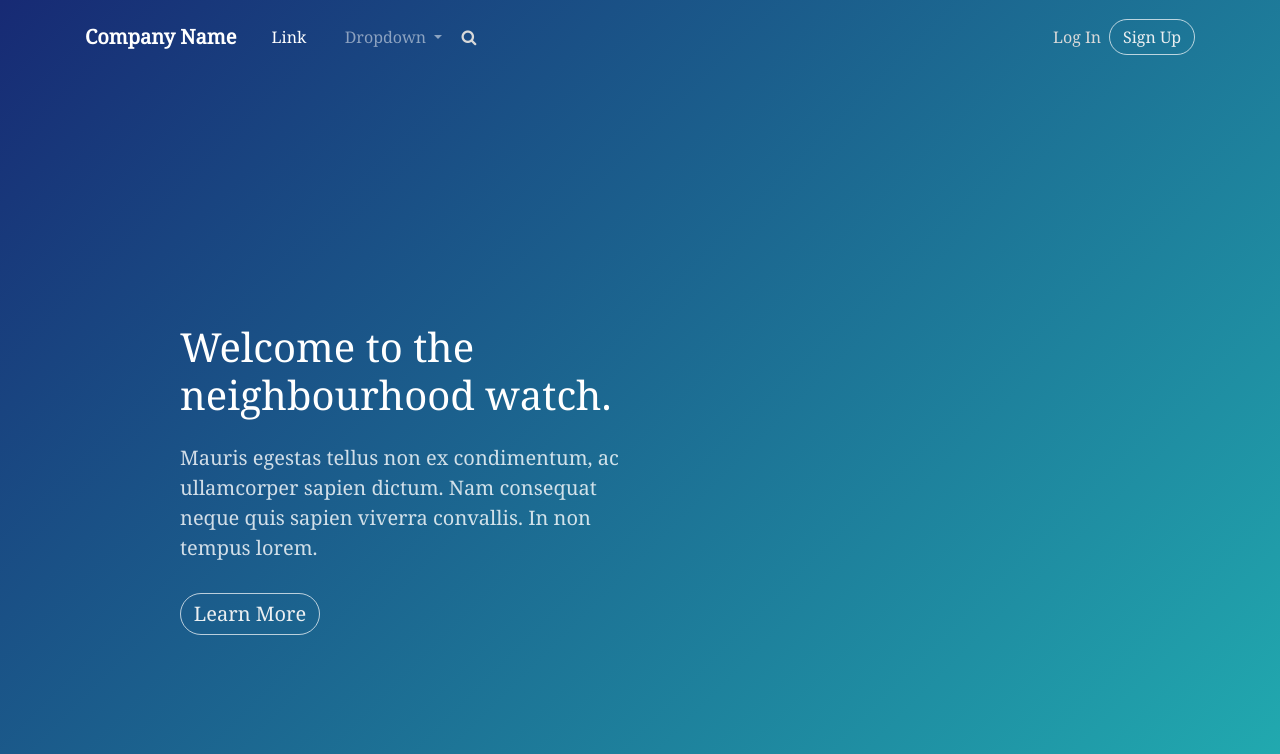
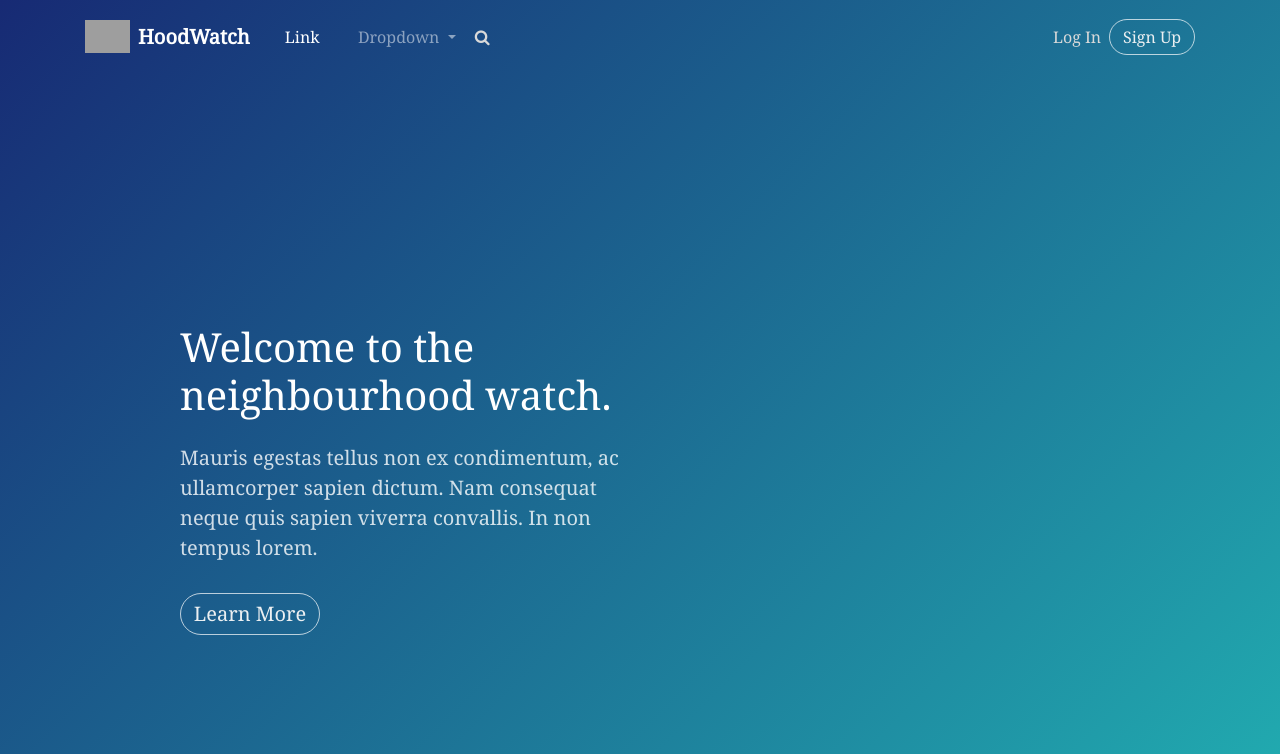
Before and after one commit to rose-okoth/django-four, a Django app: page / in a window 1280 px wide. Shown: the top 754 px of the page. Run offline with Django 3.2, Linux system fonts and the light colour scheme; some libraries are stand-ins or nearby versions; grey boxes are pictures that could not be loaded.

Commit message:
edited navbar and homepage to include logo

```diff
--- a/accounts/views.py
+++ b/accounts/views.py
@@ -1,5 +1,6 @@
 from django.shortcuts import render, redirect
 from .forms import RegistrationForm
+from .email import send_welcome_email
 from django.contrib.auth import authenticate, logout, login
 # Create your views here.
 def signup(request):
--- a/main/templates/index.html
+++ b/main/templates/index.html
@@ -4,7 +4,7 @@
 <head>
     <meta charset="utf-8">
     <meta name="viewport" content="width=device-width, initial-scale=1.0">
-    <title>Hoodwatch</title>
+    <title>HoodWatch</title>
     <link rel="stylesheet" href="https://cdnjs.cloudflare.com/ajax/libs/twitter-bootstrap/4.1.3/css/bootstrap.min.css">
     <link rel="stylesheet" href="https://cdnjs.cloudflare.com/ajax/libs/font-awesome/4.7.0/css/font-awesome.min.css">
     <link rel="preconnect" href="https://fonts.gstatic.com">
@@ -16,7 +16,9 @@
     <div>
         <div class="header-blue">
             <nav class="navbar navbar-dark navbar-expand-md navigation-clean-search">
-                <div class="container"><a class="navbar-brand" href="#">Company Name</a><button class="navbar-toggler" data-toggle="collapse" data-target="#navcol-1"><span class="sr-only">Toggle navigation</span><span class="navbar-toggler-icon"></span></button>
+                <div class="container">
+                    <img src="https://lh3.googleusercontent.com/proxy/lvmk2SouffkkexWlDgqnvDkVhBCnvNRCu9Tcbzt5uOE7Emax8cXo3f8zxAugsdDCorhvTojrIPfofz3dzMMsoCiZhjYT4iLenjeOja_gioCWkHB_S6Pr1YNwieMyTBC2-bW8" width="45" alt="" class="d-inline-block align-middle mr-2">
+                    <a class="navbar-brand" href="#">HoodWatch</a><button class="navbar-toggler" data-toggle="collapse" data-target="#navcol-1"><span class="sr-only">Toggle navigation</span><span class="navbar-toggler-icon"></span></button>
                     <div class="collapse navbar-collapse"
                         id="navcol-1">
                         <ul class="nav navbar-nav">
--- a/main/templates/navbar.html
+++ b/main/templates/navbar.html
@@ -56,9 +56,9 @@
   <div class="container">
     <a href="#" class="navbar-brand">
       <!-- Logo Image -->
-      <img src="https://res.cloudinary.com/mhmd/image/upload/v1557368579/logo_iqjuay.png" width="45" alt="" class="d-inline-block align-middle mr-2">
+      <img src="https://lh3.googleusercontent.com/proxy/lvmk2SouffkkexWlDgqnvDkVhBCnvNRCu9Tcbzt5uOE7Emax8cXo3f8zxAugsdDCorhvTojrIPfofz3dzMMsoCiZhjYT4iLenjeOja_gioCWkHB_S6Pr1YNwieMyTBC2-bW8" width="45" alt="" class="d-inline-block align-middle mr-2">
       <!-- Logo Text -->
-      <span class="text-uppercase font-weight-bold">Company</span>
+      <span class="text font-weight-bold">HoodWatch</span>
     </a>
 
     <button type="button" data-toggle="collapse" data-target="#navbarSupportedContent" aria-controls="navbarSupportedContent" aria-expanded="false" aria-label="Toggle navigation" class="navbar-toggler"><span class="navbar-toggler-icon"></span></button>
```
